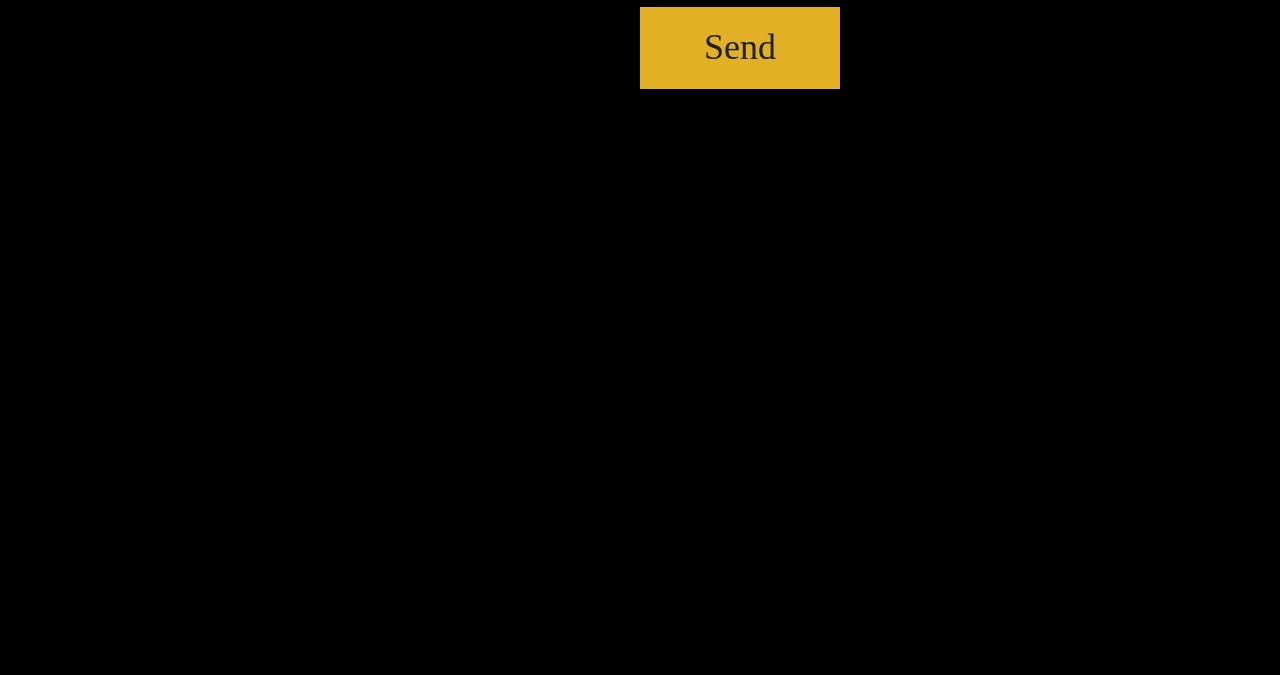
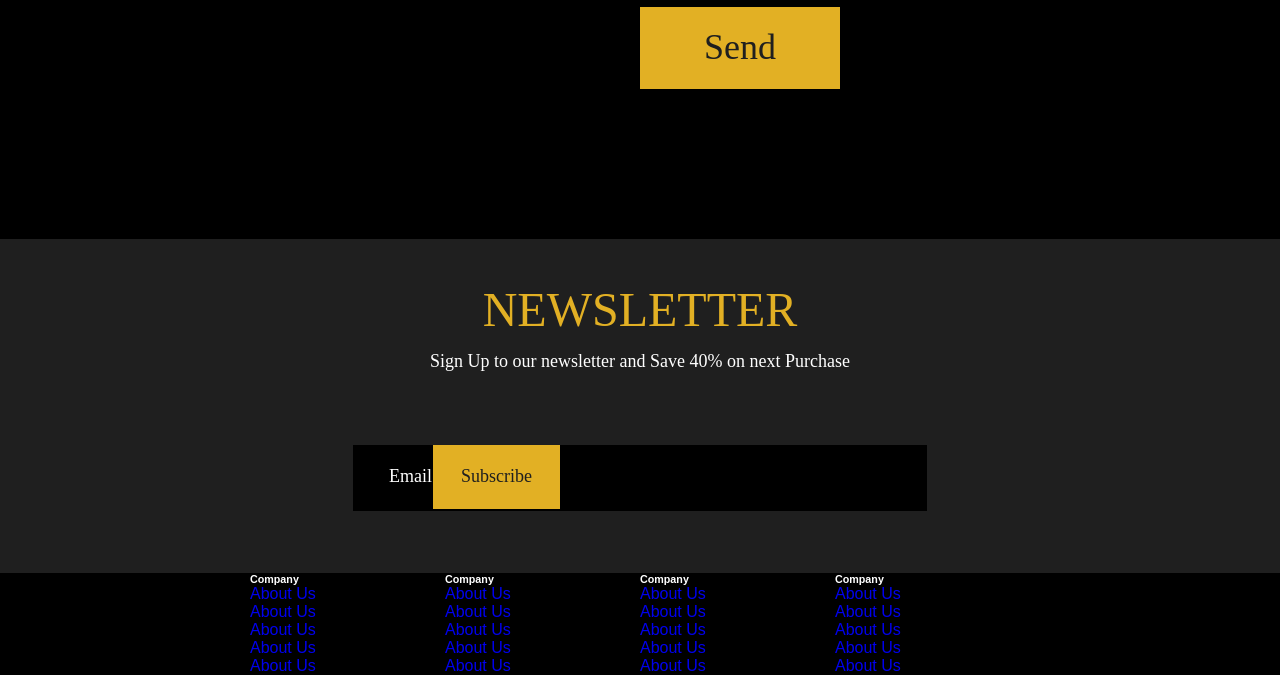
Before and after one commit to Maksim1108/Food-Drinks, a plain HTML site: page index.html in a window 1280 px wide. Shown: the part 5135-5810 px from the top of the page. Before the commit the page ends 5224 px from the top, so only its background shows below. Drawn offline with Linux system fonts and the light colour scheme.

Commit message:
create footer

```diff
--- a/index.html
+++ b/index.html
@@ -227,6 +227,71 @@
         </div>
     </section>
 
+    <section class="newsletter">
+        <div class="container">
+            <div class="newsletter__content">
+                <h3 class="newsletter__title">newsletter</h3>
+                <p class="newsletter__subtitle">Sign Up to our newsletter and  Save 40% on next Purchase</p>
+                <label>
+                    <input placeholder="Email" class="newsletter__input">
+                    <button class="newsletter__btn btn">Subscribe</button>
+                </label>
+            </div>
+        </div>
+    </section>
+
+    <footer class="footer">
+        <div class="container">
+            <div class="footer__content">
+                <div class="footer__top row">
+                    <div class="col-3">
+                        <h6 class="footer__title">Company</h6>
+                        <ul class="footer__menu">
+                            <li class="footer__item"><a href="#" class="footer__link">About Us</a></li>
+                            <li class="footer__item"><a href="#" class="footer__link">About Us</a></li>
+                            <li class="footer__item"><a href="#" class="footer__link">About Us</a></li>
+                            <li class="footer__item"><a href="#" class="footer__link">About Us</a></li>
+                            <li class="footer__item"><a href="#" class="footer__link">About Us</a></li>
+                        </ul>
+                    </div>
+                    <div class="col-3">
+                        <h6 class="footer__title">Company</h6>
+                        <ul class="footer__menu">
+                            <li class="footer__item"><a href="#" class="footer__link">About Us</a></li>
+                            <li class="footer__item"><a href="#" class="footer__link">About Us</a></li>
+                            <li class="footer__item"><a href="#" class="footer__link">About Us</a></li>
+                            <li class="footer__item"><a href="#" class="footer__link">About Us</a></li>
+                            <li class="footer__item"><a href="#" class="footer__link">About Us</a></li>
+                        </ul>
+                    </div>
+                    <div class="col-3">
+                        <h6 class="footer__title">Company</h6>
+                        <ul class="footer__menu">
+                            <li class="footer__item"><a href="#" class="footer__link">About Us</a></li>
+                            <li class="footer__item"><a href="#" class="footer__link">About Us</a></li>
+                            <li class="footer__item"><a href="#" class="footer__link">About Us</a></li>
+                            <li class="footer__item"><a href="#" class="footer__link">About Us</a></li>
+                            <li class="footer__item"><a href="#" class="footer__link">About Us</a></li>
+                        </ul>
+                    </div>
+                    <div class="col-3">
+                        <h6 class="footer__title">Company</h6>
+                        <ul class="footer__menu">
+                            <li class="footer__item"><a href="#" class="footer__link">About Us</a></li>
+                            <li class="footer__item"><a href="#" class="footer__link">About Us</a></li>
+                            <li class="footer__item"><a href="#" class="footer__link">About Us</a></li>
+                            <li class="footer__item"><a href="#" class="footer__link">About Us</a></li>
+                            <li class="footer__item"><a href="#" class="footer__link">About Us</a></li>
+                        </ul>
+                    </div>
+                </div>
+                <div class="footer__bottom">
+
+                </div>
+            </div>
+        </div>
+    </footer>
+
 
     <script src="./js/index.js"></script>
 </body>
--- /dev/null
+++ b/scss/components/_newsletter.scss
@@ -0,0 +1,53 @@
+.newsletter {
+    background: $color-darkGray;
+    margin-top: 150px;
+    &__content {
+        padding: 57px 0 62px 0;
+        text-align: center;
+    }
+    &__title {
+        font-family: 'ChocolateBox';
+        font-style: normal;
+        font-weight: normal;
+        font-size: 48px;
+        line-height: 28px;
+        color: $color-yellow;
+        text-transform: uppercase;
+    }
+    &__subtitle {
+        padding: 24px 0 70px 0;
+        font-family: 'Poppins';
+        font-style: normal;
+        font-weight: normal;
+        font-size: 18px;
+        line-height: 27px;
+    }
+    &__input {
+        position: relative;
+        width: 570px;
+        height: 64px;
+        background:$color-black;
+        border: none;
+        &::placeholder {
+            font-family: 'Poppins';
+            font-style: normal;
+            font-weight: normal;
+            font-size: 18px;
+            line-height: 27px;
+            color: $color-white;
+            padding-left: 34px;
+        }
+    }
+    &__btn {
+        position: absolute;
+        width: 127px;
+        height: 64px;
+        right: 720px;
+        font-family: 'Poppins';
+        font-style: normal;
+        font-weight: normal;
+        font-size: 18px;
+        line-height: 27px;
+        color: #1F1F1F;
+    }
+}
--- a/scss/index.scss
+++ b/scss/index.scss
@@ -12,3 +12,5 @@
 @import "./components/offer";
 @import "./components/events";
 @import "./components/contact";
+@import "./components/newsletter";
+@import "./components/footer";
```
Also changed, not shown: css/index.css, scss/components/_footer.scss (added).
